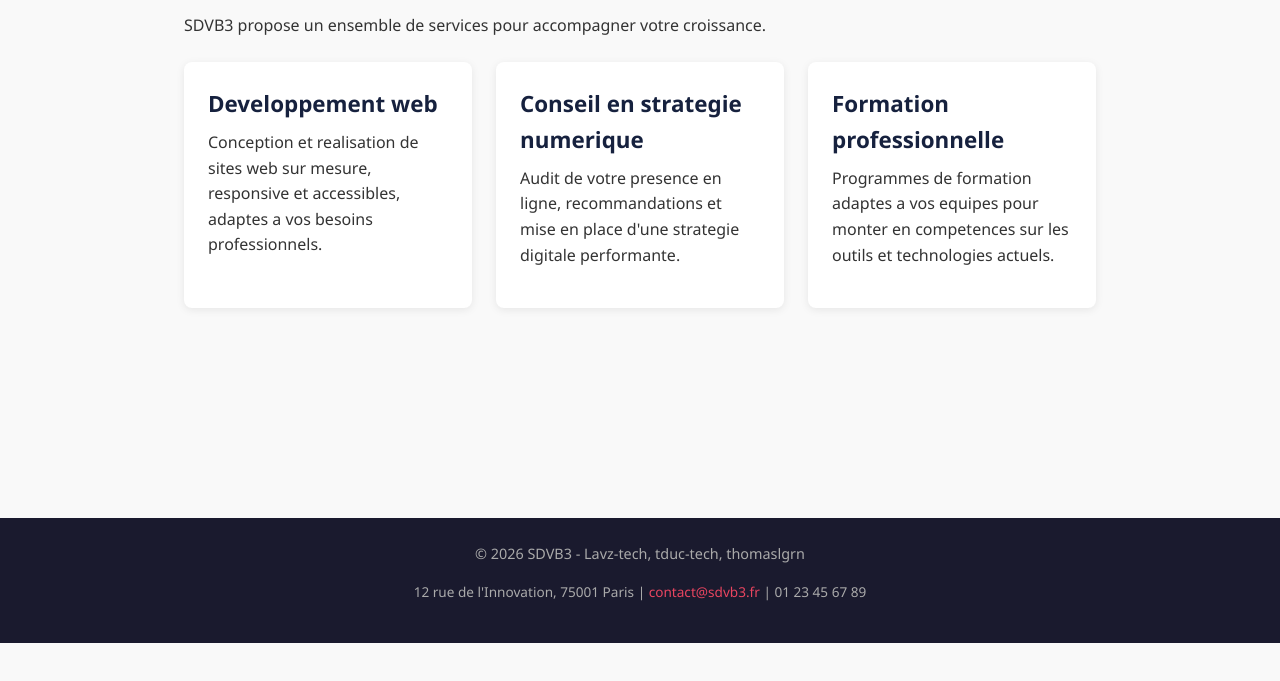
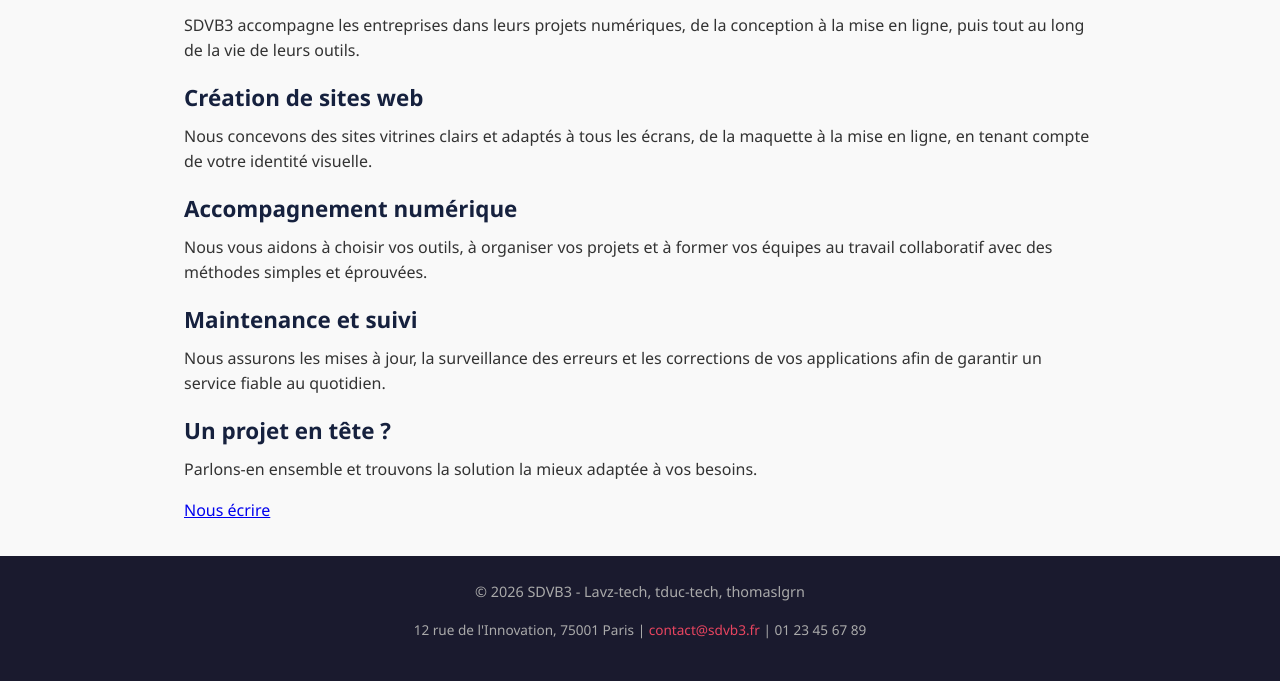
Before and after one commit to Lavz-tech/site-sdvb3, a website: page services.html in a window 1280 px wide. Shown: the part 157-838 px from the top of the page. Before the commit the page ends 800 px from the top, so only its background shows below. Drawn offline with Linux system fonts and the light colour scheme.

Commit message:
modif du services.html

```diff
--- a/services.html
+++ b/services.html
@@ -1,10 +1,10 @@
-<!DOCTYPE html>
+<!doctype html>
 <html lang="fr">
 <head>
-  <meta charset="UTF-8">
-  <meta name="viewport" content="width=device-width, initial-scale=1.0">
+  <meta charset="UTF-8" />
+  <meta name="viewport" content="width=device-width, initial-scale=1.0" />
   <title>Services - SDVB3</title>
-  <link rel="stylesheet" href="css/style.css">
+  <link rel="stylesheet" href="css/style.css" />
 </head>
 <body>
   <nav>
@@ -18,33 +18,42 @@
 
   <main>
     <h1>Nos services</h1>
-    <p>SDVB3 propose un ensemble de services pour accompagner votre croissance.</p>
+    <p class="intro">
+      SDVB3 accompagne les entreprises dans leurs projets numériques, de la conception
+      à la mise en ligne, puis tout au long de la vie de leurs outils.
+    </p>
 
-    <div class="cards">
-      <div class="card">
-        <h2>Developpement web</h2>
+    <section class="services">
+      <article class="service">
+        <h2>Création de sites web</h2>
         <p>
-          Conception et realisation de sites web sur mesure, responsive et
-          accessibles, adaptes a vos besoins professionnels.
+          Nous concevons des sites vitrines clairs et adaptés à tous les écrans,
+          de la maquette à la mise en ligne, en tenant compte de votre identité visuelle.
         </p>
-      </div>
+      </article>
 
-      <div class="card">
-        <h2>Conseil en strategie numerique</h2>
+      <article class="service">
+        <h2>Accompagnement numérique</h2>
         <p>
-          Audit de votre presence en ligne, recommandations et mise en place
-          d'une strategie digitale performante.
+          Nous vous aidons à choisir vos outils, à organiser vos projets et à former vos
+          équipes au travail collaboratif avec des méthodes simples et éprouvées.
         </p>
-      </div>
+      </article>
 
-      <div class="card">
-        <h2>Formation professionnelle</h2>
+      <article class="service">
+        <h2>Maintenance et suivi</h2>
         <p>
-          Programmes de formation adaptes a vos equipes pour monter en
-          competences sur les outils et technologies actuels.
+          Nous assurons les mises à jour, la surveillance des erreurs et les corrections
+          de vos applications afin de garantir un service fiable au quotidien.
         </p>
-      </div>
-    </div>
+      </article>
+    </section>
+
+    <section class="cta">
+      <h2>Un projet en tête ?</h2>
+      <p>Parlons-en ensemble et trouvons la solution la mieux adaptée à vos besoins.</p>
+      <a class="bouton" href="mailto:contact@sdvb3.fr">Nous écrire</a>
+    </section>
   </main>
 
   <footer>
```
